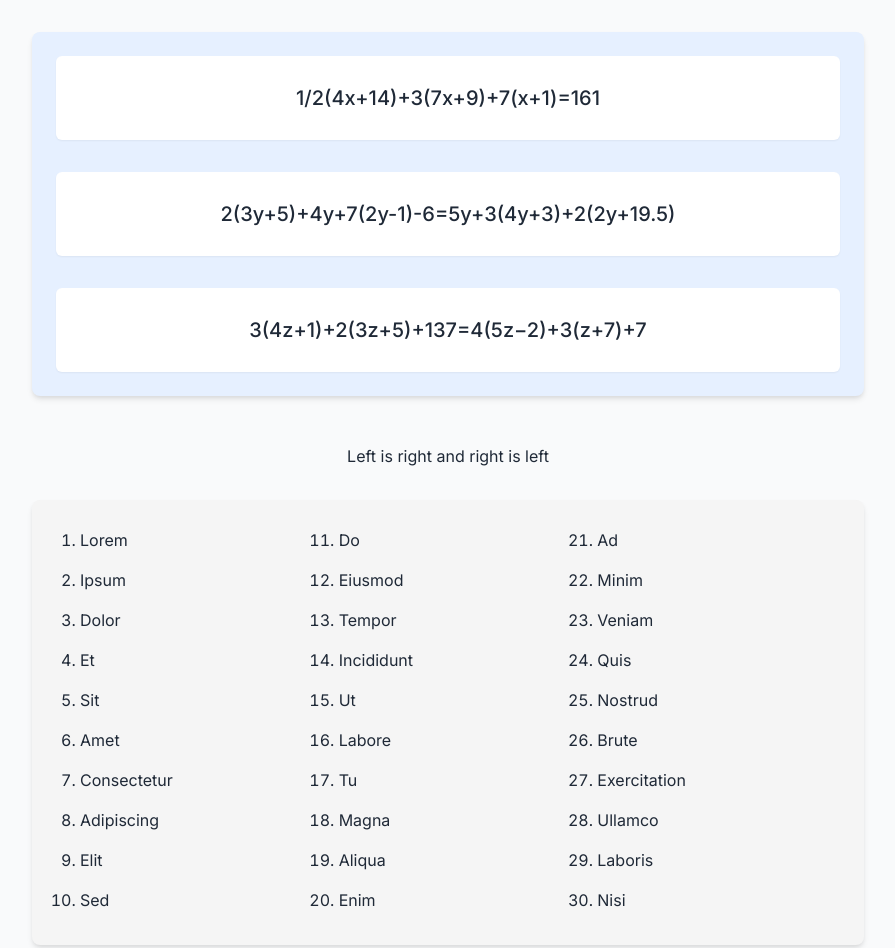
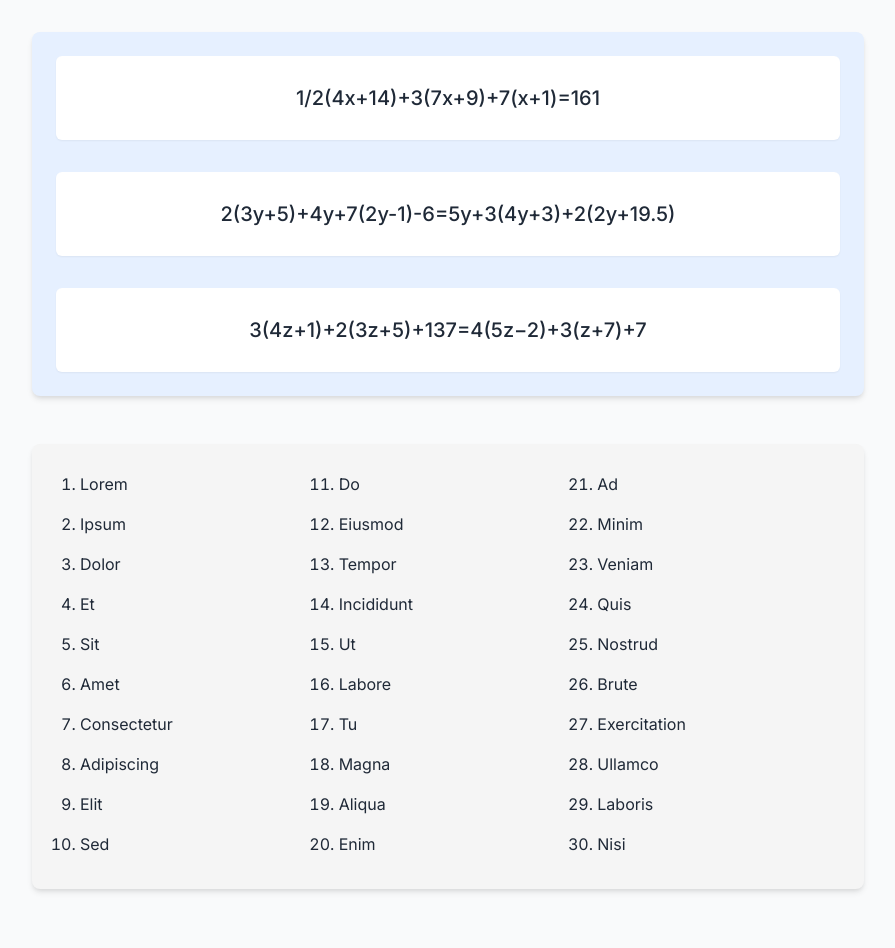
Before and after one commit to RestiveTiger/Math-puzzle, a plain HTML site: page index.html in a window 1280 px wide. Shown: the top 948 px of the page, without its empty margins (192-1087 px from the left). Drawn offline with Linux system fonts and the light colour scheme.

Commit message:
Update index.html

```diff
--- a/index.html
+++ b/index.html
@@ -30,7 +30,7 @@
 
         <!-- Simple Text Line -->
         <section class="mb-8 text-center">
-          <p class="text-gray-700 italic">Left is right and right is left</p>
+          <p class="text-gray-700 italic"></p>
         </section>
         <!-- Latin Word List -->
         <section class="mb-8">
```
